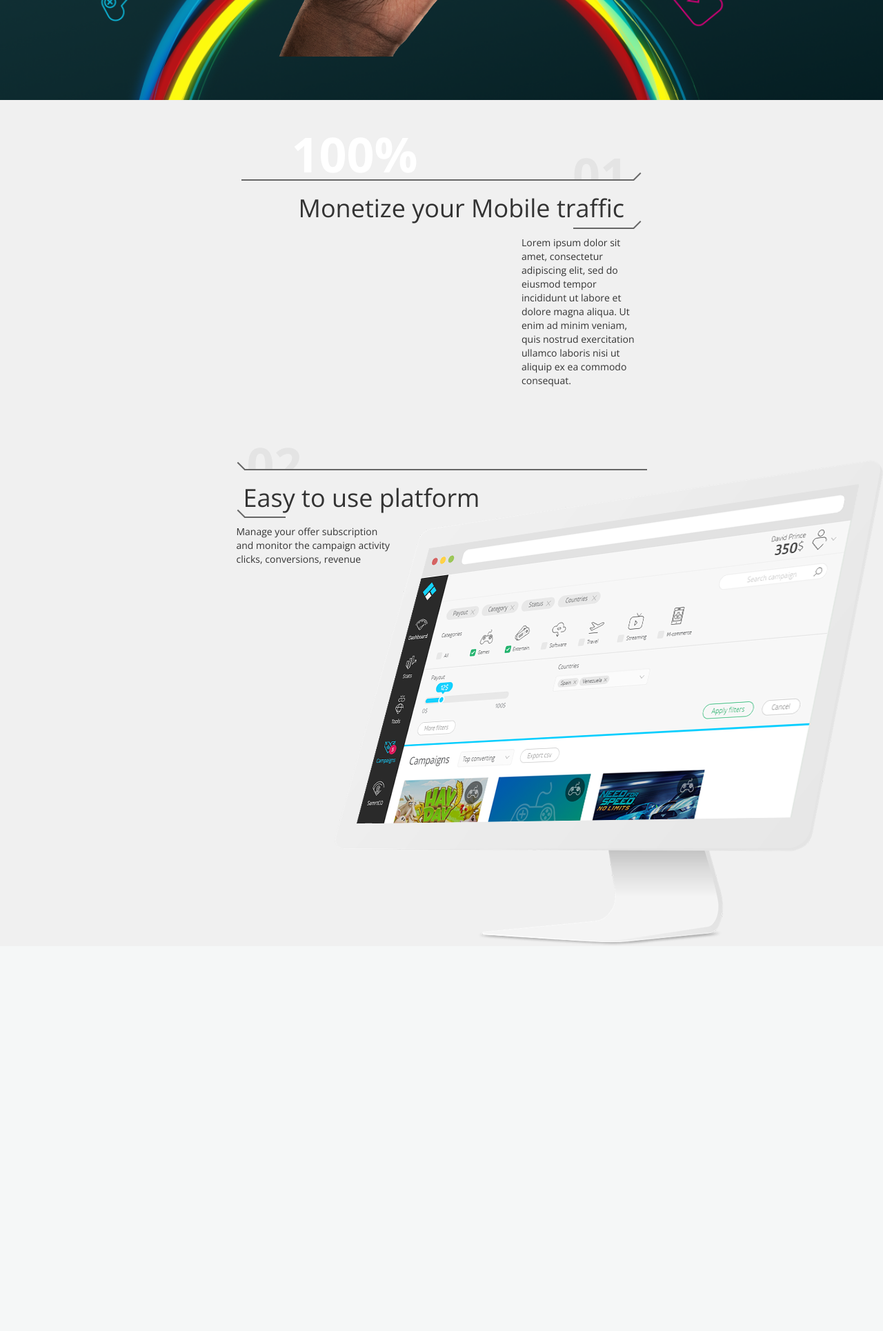
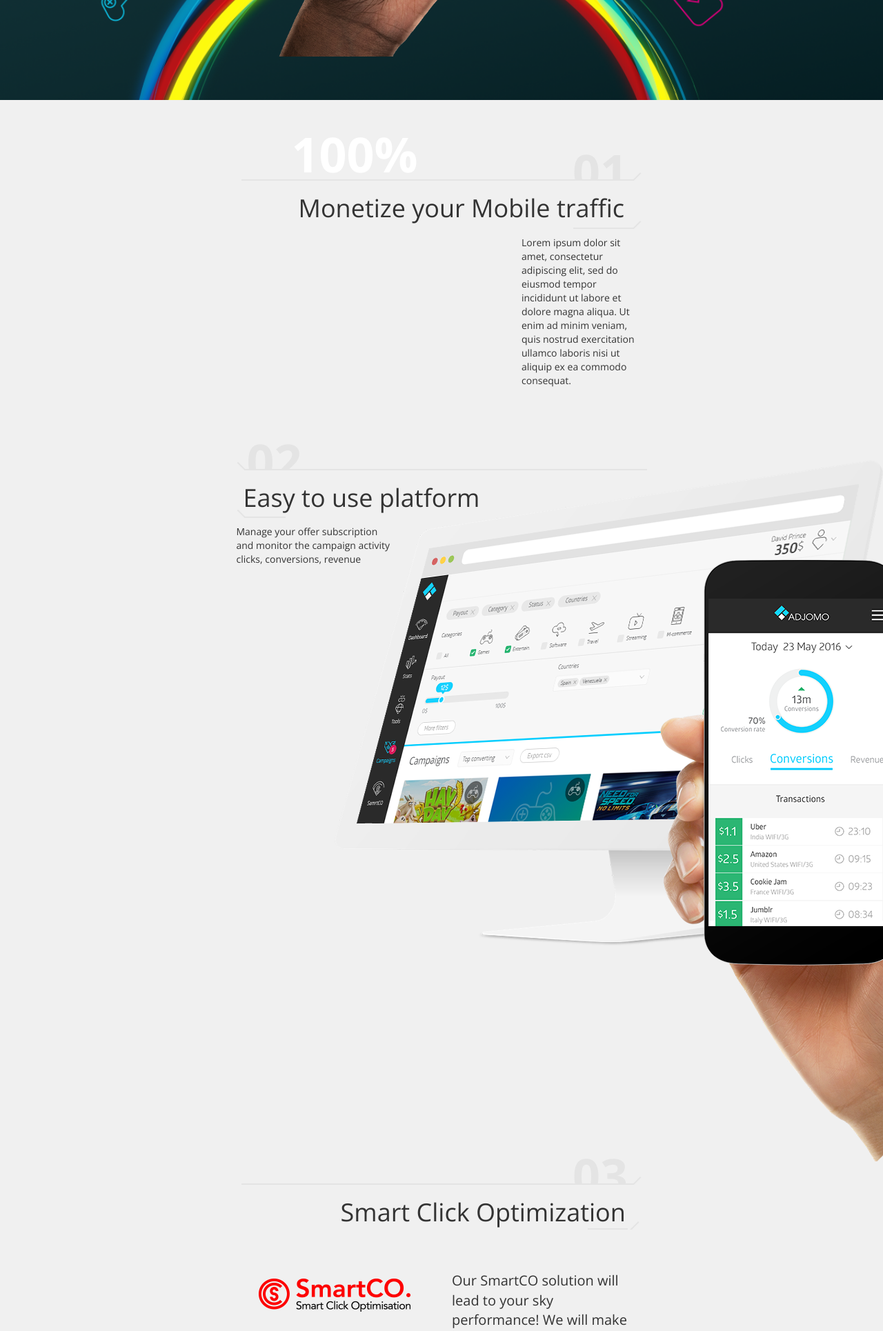
Before and after one commit to trenchev111/adjomo, a PHP site: page /homepage.php in a window 1280 px wide. Shown: the part 714-2644 px from the top of the page at 69% size. Before the commit the page ends 2084 px from the top, so only its background shows below. Run offline with PHP 8.4, Linux system fonts and the light colour scheme.

Commit message:
commit do deka sum stasal

```diff
--- a/assets/css/homepage.css
+++ b/assets/css/homepage.css
@@ -123,7 +35,7 @@ header.header .menu ul li a.active:before{
 .section-2 h1.counter:before{
     content: '';
     height: 2px;
-    background: #666666;
+    background: #e4e4e4;
     width: 98%;
     left: 0;
     bottom: 0;
@@ -136,14 +48,14 @@ header.header .menu ul li a.active:before{
     width: 5%;
     transform: rotate(-45deg);
     height: 2px;
-    background: #666666;
+    background: #e4e4e4;
     right: -3px;
     bottom: 0;
 }
 .section-2 h1.counter span.number{
     position: absolute;
     right: 20px;
-    bottom: -30px;
+    bottom: -25px;
     color: #e4e4e4;
 }
 .section-2 h1.monetize{
@@ -158,7 +70,7 @@ header.header .menu ul li a.active:before{
 .section-2 h1.monetize:before{
     content: '';
     height: 2px;
-    background: #666666;
+    background: #e4e4e4;
     width: 15%;
     right: 2%;
     bottom: 0;
@@ -170,7 +82,7 @@ header.header .menu ul li a.active:before{
     width: 5%;
     transform: rotate(-45deg);
     height: 2px;
-    background: #666666;
+    background: #e4e4e4;
     right: -3px;
     bottom: 0;
 }
@@ -179,10 +91,16 @@ header.header .menu ul li a.active:before{
     float: right;
 }
 /* section-3 */
+.absolute-right{
+    position: absolute;
+    right: 0;
+    top: 30%;
+}
 .section-3{
     background: url('../../assets/img/image004.png') no-repeat right;
     background-position: right 95px;
     min-height: 100vh;
+    position: relative;
 }
 .section-3 > .col-md-12{
     max-width: 50%;
@@ -200,7 +118,7 @@ header.header .menu ul li a.active:before{
 }
 .section-3 h1.easy-to-use span.number{
     position: absolute;
-    bottom: -30px;
+    bottom: -25px;
     left: 15px;
     color: #e4e4e4;
 }
@@ -208,7 +126,7 @@ header.header .menu ul li a.active:before{
 .section-3 h1.platform:before{
     content: '';
     height: 2px;
-    background: #666666;
+    background: #e4e4e4;
     width: 100%;
     left: 2%;
     bottom: 0;
@@ -222,7 +140,7 @@ header.header .menu ul li a.active:before{
     width: 5%;
     transform: rotate(45deg);
     height: 2px;
-    background: #666666;
+    background: #e4e4e4;
     left: -3px;
     bottom: 0;
 }
@@ -235,3 +153,153 @@ header.header .menu ul li a.active:before{
     padding-left: 10px;
     padding-bottom: 10px;
 }
+
+/* section-4 */
+.section-4{
+    max-width: 50%;
+    margin-top: 20%;
+    margin-bottom: 10%;
+    position: relative;
+}
+.section-4 img{
+    margin: 0 auto;
+}
+.section-4 h1.smart-click{
+    font-size: 70px;
+    font-weight: bold;
+    color: #fff;
+    overflow: hidden;
+    position: relative;
+    padding-left: 12.5%;
+    min-height: 70px;
+}
+.section-4 h1.optimization{
+    text-align: right;
+    position: relative;
+    overflow: hidden;
+    padding-right: 4%;
+    padding-bottom: 1%;
+}
+.section-4 h1.smart-click:before,
+.section-4 h1.optimization:before{
+    content: '';
+    height: 2px;
+    background: #e4e4e4;
+    width: 98%;
+    left: 0;
+    bottom: 0;
+    position: absolute;
+    z-index: 1;
+}
+.section-4 h1.optimization:before{
+    width: 10%;
+    left: auto;
+    right: 20px;
+}
+.section-4 h1.smart-click:after,
+.section-4 h1.optimization:after{
+    content: '';
+    position: absolute;
+    width: 5%;
+    transform: rotate(-45deg);
+    height: 2px;
+    background: #e4e4e4;
+    right: -3px;
+    bottom: 0;
+}
+.section-4 h1.optimization:after{
+    right: 0;
+}
+.section-4 h1.smart-click span.number{
+    position: absolute;
+    right: 20px;
+    bottom: -25px;
+    color: #e4e4e4;
+}
+.section-4 .block{
+    margin-top: 50px;
+}
+.section-4 .block p{
+    font-size: 20px;
+}
+
+/* section 5 */
+.section-5{
+    min-height: 100vh;
+    background: url('../../assets/img/contact-bg.png') no-repeat center;
+    background-size: cover;
+}
+.section-5 > .col-md-12{
+    max-width: 60%;
+    margin: 0 auto;
+    float: none;
+    color: #fff;
+}
+.section-5 input.form-control,
+.section-5 textarea.form-control{
+    border: 0;
+    box-shadow: none;
+    outline: none;
+    background: transparent;
+    border-bottom: 1px solid #ddd;
+    border-radius: 0;
+    resize: none;
+    color: #fff;
+}
+.section-5 input.form-control::-webkit-input-placeholder,
+.section-5 textarea.form-control::-webkit-input-placeholder { /* Chrome/Opera/Safari */
+  color: #fff;
+  font-size: 20px;
+}
+.section-5 input.form-control::-moz-placeholder,
+.section-5 textarea.form-control::-moz-placeholder { /* Firefox 19+ */
+  color: #fff;
+  font-size: 20px;
+}
+.section-5 input.form-control:-ms-input-placeholder,
+.section-5 textarea.form-control:-ms-input-placeholder { /* IE 10+ */
+  color: #fff;
+  font-size: 20px;
+}
+.section-5 input.form-control:-moz-placeholder,
+.section-5 textarea.form-control:-moz-placeholder { /* Firefox 18- */
+  color: #fff;
+  font-size: 20px;
+}
+.section-5 .flex-center{
+    display: flex;
+    align-items: center;
+    justify-content: center;
+    margin: 20px 0;
+}
+.section-5 .flex-center h2{
+    margin: 0;
+    margin-right: 10px;
+    font-weight: normal;
+    font-size: 30px;
+}
+.section-5 .dropdown button,
+.section-5 .dropdown button:focus,
+.section-5 .dropdown button:active,
+.section-5 .dropdown button:hover{
+    background: transparent !important;
+    background-color: transparent !important;
+    color: #fff !important;
+    font-size: 28px;
+}
+.section-5 .send{
+    color: #01726a;
+    background: #fff;
+    border-radius: 35px;
+    padding: 10px 35px;
+    font-size: 20px;
+}
+.section-5 .dropdown li a {
+    cursor: pointer;
+}
+
+/* section 6 */
+.section-6 .title{
+    text-align: center;
+    padding-top: 30px;
+}
--- a/assets/js/global.js
+++ b/assets/js/global.js
@@ -90,4 +90,9 @@ $(function(){
     // push section-1 as header height
     var hh = $('header').height();
     $('.section-1').css('margin-top',hh);
+
+    // select from ddown
+    $('.section-5 .dropdown li a').click(function(){
+        $('.section-5 .dropdown-toggle').html($(this).text() + "<span class='caret'></span>");
+    })
 })
--- a/homepage.php
+++ b/homepage.php
@@ -98,6 +98,69 @@
 					clicks, conversions, revenue
 				</p>
 			</div>
+			<img src="assets/img/iphone-right.png" alt="" class="img-responsive absolute-right">
+		</section>
+		<section class="section-4 container-fluid">
+			<div class="col-md-12">
+				<h1 class="smart-click">
+					<span class="number">03</span>
+				</h1>
+				<h1 class="optimization">
+					Smart Click Optimization
+				</h1>
+			</div>
+			<div class="col-md-6 block">
+				<img src="assets/img/3rd-column-icons.png" alt="" class="img-responsive">
+			</div>
+			<div class="col-md-6 block">
+				<p>
+					Our SmartCO solution will lead to your sky performance!
+					We will make sure to monetize 100% of your Mobile/Desktop traffic in all verticals.
+				</p>
+				<p>
+					Our algorithm assures the best possible results through its advanced traffic filtering, segmentation and data points analysis in real time.
+					<br/> Do no waste more of your traffic, choose your vertical, grab your link and increase your revenue with us!
+				</p>
+			</div>
+		</section>
+		<section class="section-5 container-fluid">
+			<div class="col-md-12">
+				<h1 class="text-center">Get in touch</h1>
+				<div class="col-md-12 flex-center">
+					<h2>
+						You are a
+					</h2>
+					<div class="dropdown">
+						<button class="btn btn-default dropdown-toggle" type="button" data-toggle="dropdown">Publisher
+						<span class="caret"></span></button>
+						<ul class="dropdown-menu">
+							<li><a>Publisher</a></li>
+							<li><a>Advertiser</a></li>
+							<li><a>Other</a></li>
+						</ul>
+					</div>
+				</div>
+				<form action="" method="post">
+					<div class="form-group col-md-6">
+						<input type="text" class="form-control" placeholder="Your fullname">
+					</div>
+					<div class="form-group col-md-6">
+						<input type="email" class="form-control" placeholder="Your email">
+					</div>
+					<div class="form-group col-md-12">
+						<textarea name="" id="" cols="30" rows="10" class="form-control" placeholder="Your message"></textarea>
+					</div>
+					<div class="form-group col-md-12 text-center">
+						<button type="submit" class="btn btn-default send">Send</button>
+					</div>
+				</form>
+			</div>
+		</section>
+		<section class="section-6 container-fluid">
+			<h1 class="text-center title">What's going on</h1>
+			<div class="slider">
+
+			</div>
 		</section>
 	</main>
 
```
Also changed, not shown: other parts of assets/css/homepage.css (+0 -88 lines), assets/css/global.css (+88 -0 lines).
